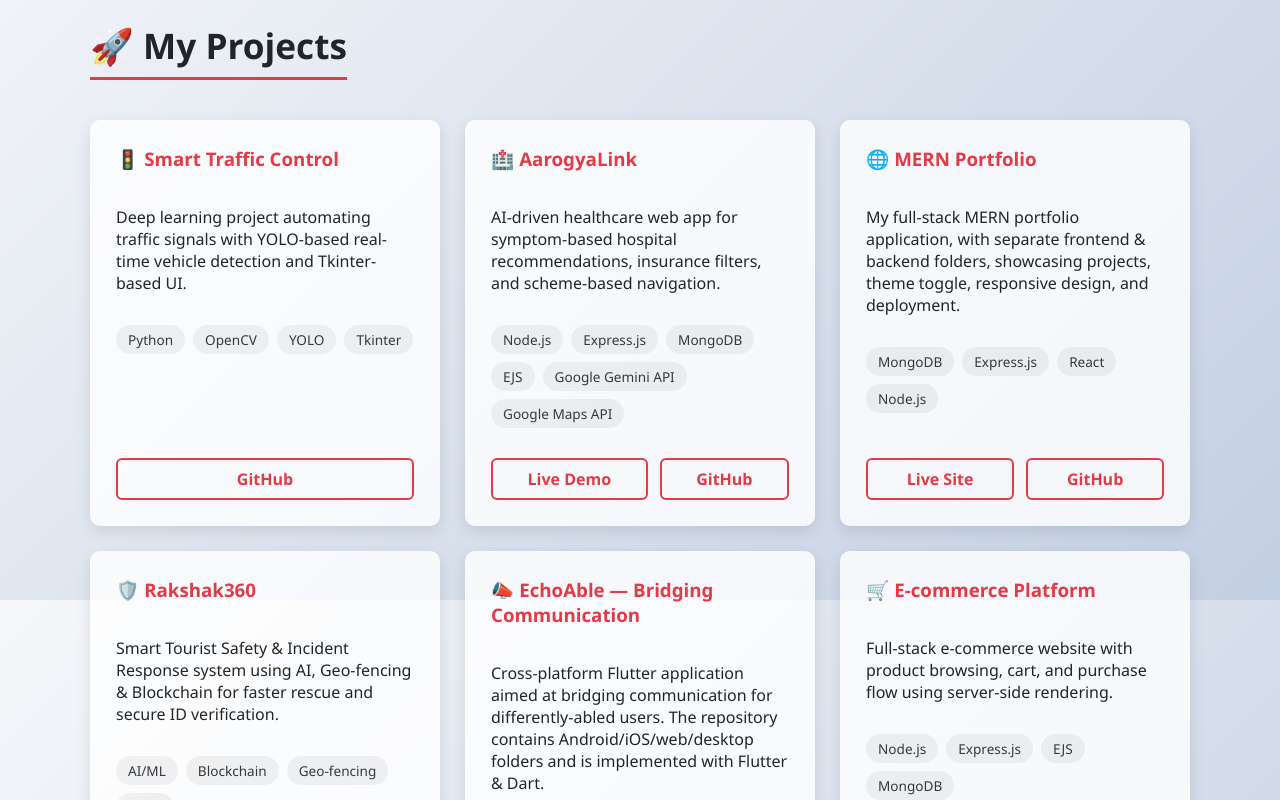
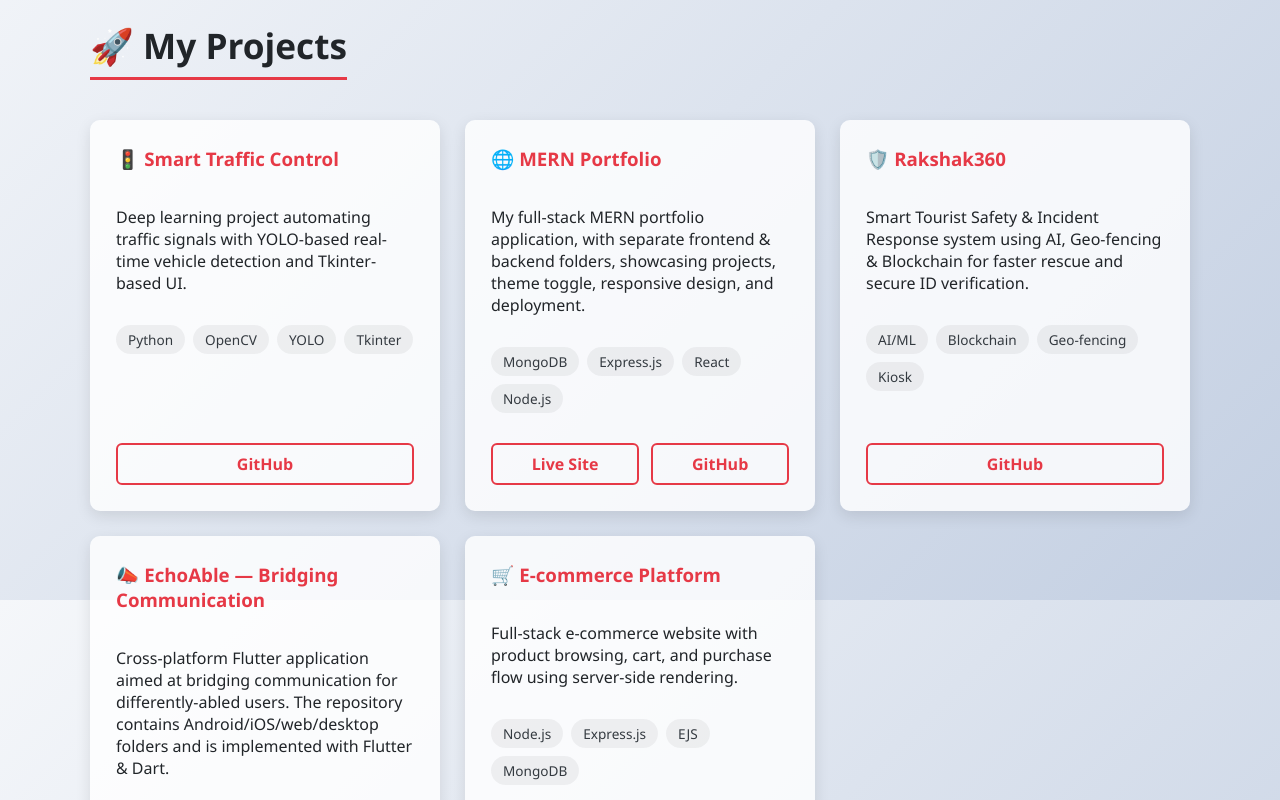
Before and after one commit to adarisamuelprasad/MERN-Portfolio, a React (Create React App) app in the folder frontend/: page / in a window 1280 px wide. Shown: the part 1800-2600 px from the top of the page. Built offline with nearby package versions, Linux system fonts and the light colour scheme.

Commit message:
Updated the code

```diff
--- a/frontend/src/components/Projects.js
+++ b/frontend/src/components/Projects.js
@@ -20,7 +20,7 @@ const Projects = () => {
 
 
         {/* --- AarogyaLink --- */}
-        <div className="project-card">
+        {/* <div className="project-card">
           <h3>🏥 AarogyaLink</h3>
           <p>AI-driven healthcare web app for symptom-based hospital recommendations, insurance filters, and scheme-based navigation.</p>
           <div className="project-tech">
@@ -31,7 +31,7 @@ const Projects = () => {
             <a href="https://aarogya-link.vercel.app/" target="_blank" rel="noopener noreferrer" className="button">Live Demo</a>
             <a href="https://github.com/adarisamuelprasad/AarogyaLink" target="_blank" rel="noopener noreferrer" className="button">GitHub</a>
           </div>
-        </div>
+        </div> */}
 
 
         {/* --- MERN Portfolio --- */}
```
